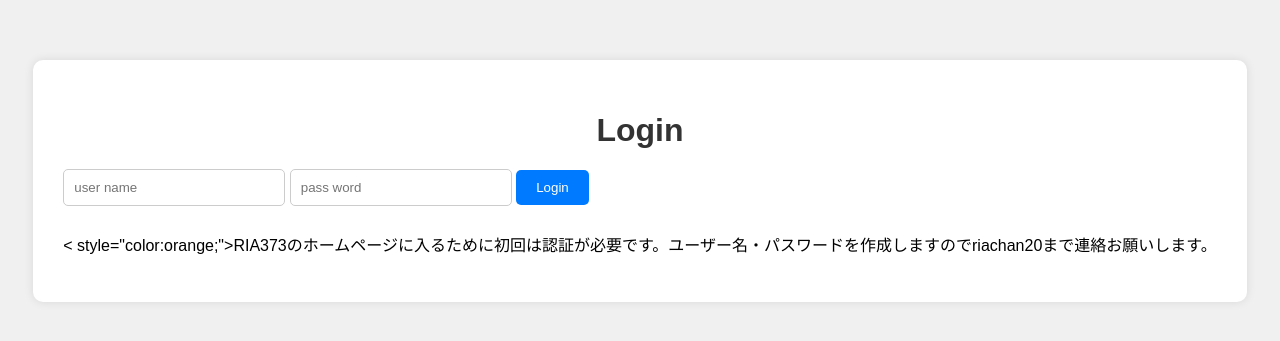
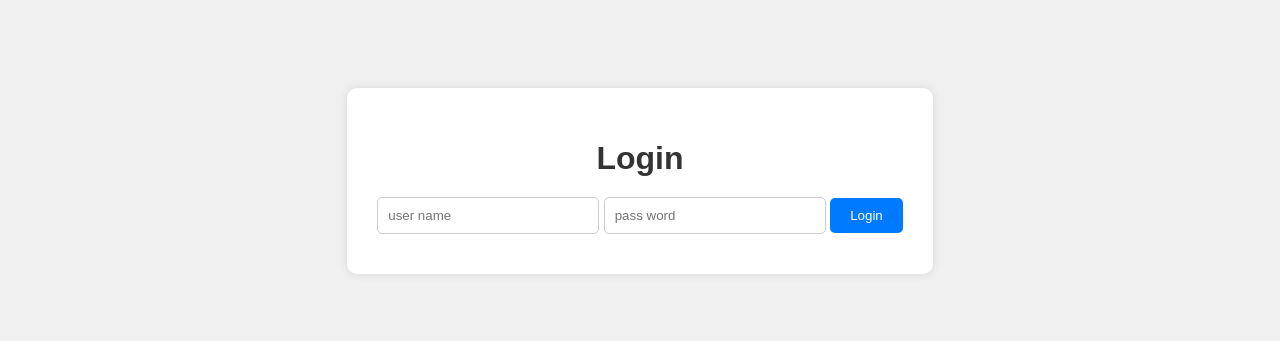
Before and after one commit to ria373/373login, a plain HTML site: page index.html in a window 1280 px wide. Shown: the part 227-568 px from the top of the page. Drawn offline with Linux system fonts and the light colour scheme.

Commit message:
Update index.html

```diff
--- a/index.html
+++ b/index.html
@@ -55,7 +55,7 @@
   <input type="text" id="username" placeholder="user name">
   <input type="password" id="password" placeholder="pass word">
   <button onclick="login()">Login</button>
-  <p>< style="color:orange;">RIA373のホームページに入るために初回は認証が必要です。ユーザー名・パスワードを作成しますのでriachan20まで連絡お願いします。</p>
+
 </div>
 
 <script>
```
